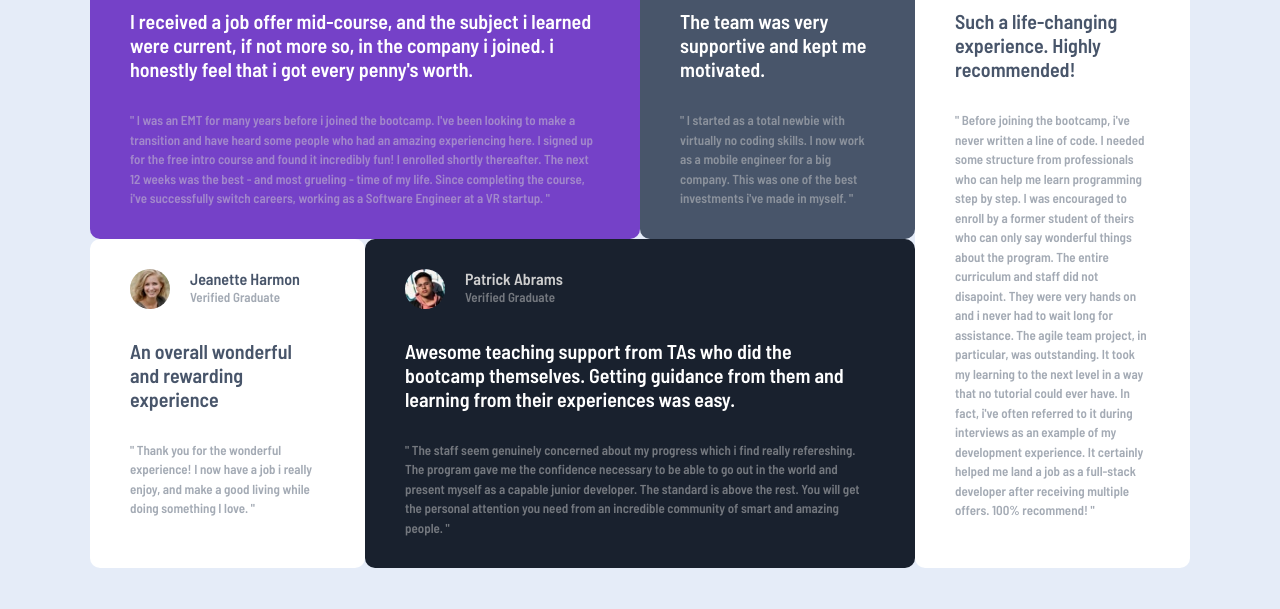
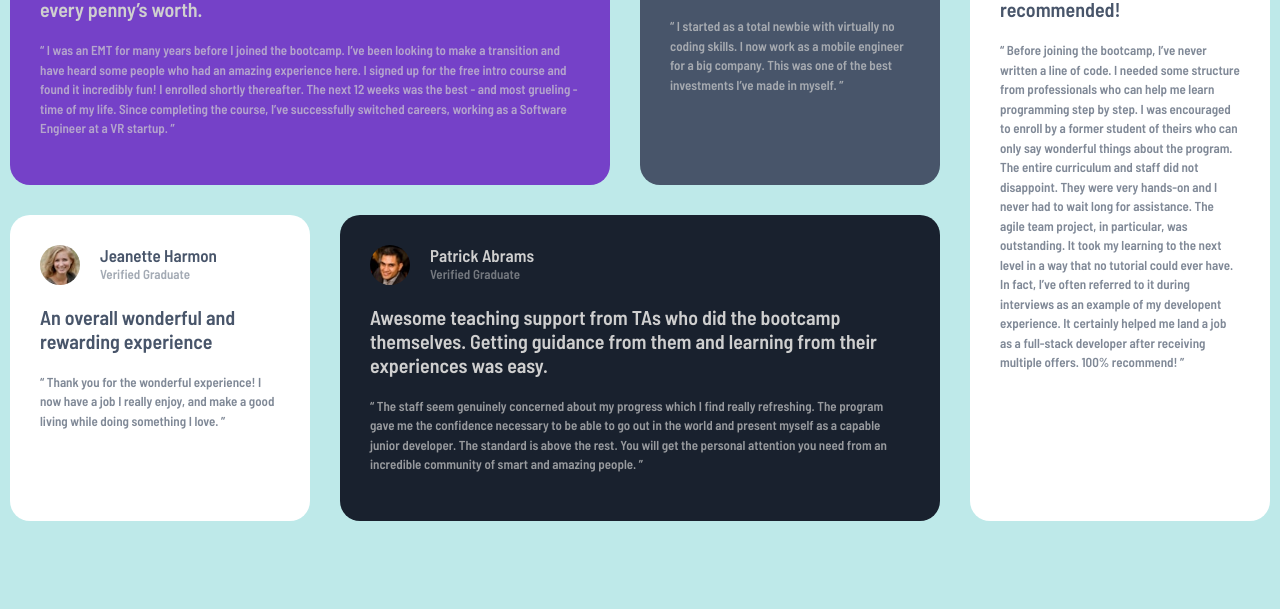
Before and after one commit to saykeed/testimonial-grids, a plain HTML site: page index.html in a window 1280 px wide. Shown: the part 191-800 px from the top of the page. Drawn offline with nearby package versions, Linux system fonts and the light colour scheme.

Commit message:
i rebuilt this using css grids
it was fun and fast using css grid to build this

```diff
--- a/index.html
+++ b/index.html
@@ -15,120 +15,114 @@
 
 
 </head>
-<body id="bigbody">
 
-    <div class="container-fluid">
-        <div class="row mx-3 mx-md-3 mx-lg-auto " id="wrapcon" >
-            <div class="col-md-9 ">
-                <div class="row">
-                    <div class="col-lg-8" id="griddaniel">
-                        <header id="gridhead">
-                            <img src="images/image-daniel.jpg" alt="Daniel Clifford image">
-                            <div id="gridheadtext">
+<body id="body">
+    <div id="gridcon">
+        <div id="daniel">
+            <img src="images/bg-pattern-quotation.svg" id="daniel_svg" alt="quote svg">
+            <header>
+                <img src="images/image-daniel.jpg" id="" alt="image of Daniel">
+                <span>
                     <h5>Daniel Clifford</h5>
                     <p>Verified Graduate</p>
-                            </div>
+                </span>
             </header>
             <h4>
-                            I received a job offer mid-course, and the subject i learned
-                            were current, if not more so, in the company i joined. i honestly
-                            feel that i got every penny's worth.
+                I received a job offer mid-course, and the subjects I learned were
+                 current, if not more so, in the company I joined. I honestly feel I
+                got every penny’s worth.
             </h4>
             <p>
-                            " I was an EMT for many years before i joined the bootcamp. I've
-                            been looking to make a transition and have heard some people who
-                            had an amazing experiencing here. I signed up for the free intro
-                            course and found it incredibly fun! I enrolled shortly thereafter.
-                            The next 12 weeks was the best - and most grueling - time of my
-                            life. Since completing the course, i've successfully switch careers,
-                            working as a Software Engineer at a VR startup. "
+                “ I was an EMT for many years before I joined the bootcamp. I’ve been
+                looking to make a transition and have heard some people who had an
+                amazing experience here. I signed up for the free intro course and
+                found it incredibly fun! I enrolled shortly thereafter. The next 12
+                weeks was the best - and most grueling - time of my life. Since
+                completing the course, I’ve successfully switched careers, working
+                as a Software Engineer at a VR startup. ”
             </p>
+
         </div>
-                    <div class="col-lg-4" id="gridjona">
-                        <header id="gridhead">
-                            <img src="images/image-jonathan.jpg" alt="Jonathan image">
-                            <div id="gridheadtext">
+        <div id="jonathan">
+            <header>
+                <img src="images/image-jonathan.jpg" alt="image of jonathan">
+                <span>
                     <h5>Jonathan Walters</h5>
                     <p>Verified Graduate</p>
-                            </div>
+                </span>
             </header>
             <h4>
                 The team was very supportive and kept me motivated.
             </h4>
             <p>
-                            " I started as a total newbie with virtually no coding skills.
+                “ I started as a total newbie with virtually no coding skills.
                 I now work as a mobile engineer for a big company. This was one
-                            of the best investments i've made in myself. "
+                of the best investments I’ve made in myself. ”
             </p>
         </div>
-                    <div class="col-lg-4" id="gridjean">
-                        <header id="gridhead">
-                            <img src="images/image-jeanette.jpg" alt="Jonathan image">
-                            <div id="gridheadtext">
+        <div id="kira">
+            <header>
+                <img src="images/image-kira.jpg" alt="image of Kira">
+                <span>
+                    <h5>Kira Whittle</h5>
+                    <p>Verified Graduate</p>
+                </span>
+            </header>
+            <h4>
+                Such a life-changing experience. Highly recommended!
+            </h4>
+            <p>
+                “ Before joining the bootcamp, I’ve never written a line of code.
+                I needed some structure from professionals who can help me learn
+                programming step by step. I was encouraged to enroll by a former
+                student of theirs who can only say wonderful things about the program.
+                The entire curriculum and staff did not disappoint. They were very
+                hands-on and I never had to wait long for assistance. The agile team
+                project, in particular, was outstanding. It took my learning to the
+                next level in a way that no tutorial could ever have. In fact, I’ve
+                often referred to it during interviews as an example of my developent
+                experience. It certainly helped me land a job as a full-stack developer
+                after receiving multiple offers. 100% recommend! ”
+            </p>
+        </div>
+        <div id="jean">
+            <header>
+                <img src="images/image-jeanette.jpg" alt="image of Jeanette">
+                <span>
                     <h5>Jeanette Harmon</h5>
                     <p>Verified Graduate</p>
-                            </div>
+                </span>
             </header>
             <h4>
                 An overall wonderful and rewarding experience
             </h4>
             <p>
-                            " Thank you for the wonderful experience! I now have a job i
-                            really enjoy, and make a good living while doing something I love. "
+                “ Thank you for the wonderful experience! I now have a job I really
+                enjoy, and make a good living while doing something I love. ”
             </p>
         </div>
-                    <div class="col-lg-8" id="gridpatrick">
-                        <header id="gridhead">
-                            <img src="images/image-patrick.jpg" alt="Patrick image">
-                            <div id="gridheadtext">
+        <div id="patrick">
+            <header>
+                <img src="images/image-daniel.jpg" alt="image of Daniel">
+                <span>
                     <h5>Patrick Abrams</h5>
                     <p>Verified Graduate</p>
-                            </div>
+                </span>
             </header>
             <h4>
                 Awesome teaching support from TAs who did the bootcamp themselves.
-                            Getting guidance from them and learning from their experiences was
-                            easy.
+                Getting guidance from them and learning from their experiences was easy.
             </h4>
             <p>
-                            " The staff seem genuinely concerned about my progress which i find really
-                            refereshing. The program gave me the confidence necessary to be able to go
-                            out in the world and present myself as a capable junior developer. The
-                            standard is above the rest. You will get the personal attention you need from
-                            an incredible community of smart and amazing people. "
+                “ The staff seem genuinely concerned about my progress which I find
+                really refreshing. The program gave me the confidence necessary to
+                be able to go out in the world and present myself as a capable junior
+                developer. The standard is above the rest. You will get the personal
+                attention you need from an incredible community of smart and amazing
+                people. ”
             </p>
         </div>
     </div>
+</body>
 
-            </div>
-            <div class="col-md-3" id="gridkira">
-                <header id="gridhead">
-                    <img src="images/image-kira.jpg" alt="Kira image">
-                    <div id="gridheadtext">
-                        <h5>Kira Whittle</h5>
-                        <p>Verified Graduate</p>
-                    </div>
-                </header>
-                <h4>
-                    Such a life-changing experience. Highly recommended!
-                </h4>
-                <p>
-                    " Before joining the bootcamp, i've never written a line of code.
-                    I needed some structure from professionals who can help me learn
-                    programming step by step. I was encouraged to enroll by a former
-                    student of theirs who can only say wonderful things about the
-                    program. The entire curriculum and staff did not disapoint. They
-                    were very hands on and i never had to wait long for assistance.
-                    The agile team project, in particular, was outstanding. It took
-                    my learning to the next level in a way that no tutorial could
-                    ever have. In fact, i've often referred to it during interviews as
-                    an example of my development experience. It certainly helped me land
-                    a job as a full-stack developer after receiving multiple offers.
-                    100% recommend! "
-                </p>
-            </div>
-        </div>
-    </div>
-
-</body>
 </html>
--- a/style.css
+++ b/style.css
@@ -8,247 +8,216 @@
 
 }
 
-
-#bigbody{
-    background: rgba(118, 153, 218, 0.186);
+#body{
+    background: rgba(138, 216, 216, 0.549);
 }
 
-#wrapcon{
+/* for all h5 in the grid*/
+header h5{
+    font-family: 'Barlow Semi Condensed', sans-serif;
+    font-size: 17px;
 
-    max-width: 1100px;
-    margin-top: 100px;
 }
 
-/* for the daniel column */
+/* margin tp & bottom for all h4 in the grid*/
+#gridcon h4{
+    font-size: 20px;
+    font-weight: 700;
+    margin: 20px 0;
 
-#griddaniel{
-    background: hsl(263, 55%, 52%);
-    padding: 30px 40px;
-    border-radius: 10px;
 }
 
-#gridjona{
-    background: hsl(217, 19%, 35%);
-    padding: 30px 40px;
-    border-radius: 10px;
+
+/* for the grid setup and the backgroubnd and general gap and padding */
+#gridcon{
+    display: grid;
+    grid-template-columns: 300px auto 300px 300px;
+    grid-gap: 30px;
+    padding: 10px;
+   max-width: 1440px;
+    margin: 40px auto;
+
 }
 
-#gridhead{
-    display: flex;
-    align-items: center;
-
-    margin: 0;
+#daniel, #jonathan, #kira, #jean, #patrick{
+    padding: 30px;
+    border-radius: 20px;
 }
 
-#gridhead img{
+#daniel{
+    grid-column: 1 / 3;
+    background: hsl(263, 55%, 52%);
+    position: relative;
+}
+
+#jonathan{
+    background: hsl(217, 19%, 35%);
+}
+
+#kira{
+    grid-column: 4;
+    grid-row: 1 / 3;
+    background: white;
+}
+
+#jean{
+    grid-column: 1;
+    grid-row: 2;
+    background: white;
+}
+
+#patrick{
+    grid-column: 2 / 4;
+    grid-row: 2;
+    background: hsl(219, 29%, 14%);
+}
+
+
+/* for each grid header that contains the picture and name */
+header{
+    display: flex;
+    flex-wrap: wrap;
+    align-items: center;
+}
+
+img{
     width: 40px;
     height: 40px;
-    border-radius: 50%;
+    border-radius: 40px;
     margin-right: 20px;
+}
+
+#daniel_svg{
+    position: absolute;
+    border-radius: 0;
+    width: 100px;
+    height: auto;
+    top: 0;
+    right: 60px;
+
+
+}
+
+
+/* removing the default margins on H(s) and p elements*/
+header h5, header p, h4{
+    margin: 0 0;
+}
+
+/* setting the text color for some of the grid that has the same colors
+this includes daniel, jonathan and patrick */
+#daniel h5, #daniel h4, #jonathan h5, #jonathan h4, #patrick h5, #patrick h4{
+    color: hsl(0, 0%, 81%);
+    position: relative;
+    z-index: 1;
+
+}
+
+#daniel header p, #jonathan header p, #patrick header p {
+    color: hsla(0, 0%, 81%, 50%);
+}
+
+#daniel p, #jonathan p, #patrick p{
+    color: hsla(0, 0%, 81%, 70%);
+    font-size: 13px;
 }
 
 
 
-#gridheadtext h5{
-    color: hsl(0, 0%, 81%);
-    margin-bottom: 0;
-    font-size: 16px;
 
+/* setting the text color for some of the grid that has the same colors
+this includes kira and jean */
+#kira h5, #kira h4, #jean h5, #jean h4{
+    color: hsl(217, 19%, 35%);
 }
 
-#griddaniel p{
-    color: hsla(0, 0%, 81%, 50%);
-    margin-bottom: 0;
-    font-size: 13px;
-
+#kira header p, #jean header p {
+    color: hsla(217, 19%, 35%, 50%);
 }
 
-#griddaniel h4{
-    font-size: 20px;
-    color: white;
-    margin: 30px 0;
-}
-
-
-/* for the jonathan column */
-
-
-#gridjona{
-    background: hsl(217, 19%, 35%);
-    padding: 30px 40px;
-    border-radius: 10px;
-}
-
-#gridhead{
-    display: flex;
-    align-items: center;
-
-    margin: 0;
-}
-
-#gridhead img{
-    width: 40px;
-    height: 40px;
-    border-radius: 50%;
-    margin-right: 20px;
+#kira p, #jean p{
+    color: hsla(217, 19%, 35%, 70%);
+    font-size: 13px;
 }
 
 
 
-#gridheadtext h5{
-    color: hsl(0, 0%, 81%);
-    margin-bottom: 0;
-    font-size: 16px;
+/* for screens lesser than 1100px*/
+@media screen and (max-width:1100px){
+    #gridcon{
+        grid-template-columns: auto auto auto auto;
+    }
 
-}
+    #daniel{
+        grid-column: 1 / span 3;
+        grid-row: 1;
+    }
 
-#gridjona p{
-    color: hsla(0, 0%, 81%, 50%);
-    margin-bottom: 0;
-    font-size: 13px;
+    #jonathan{
+        grid-column: 4 / span 1;
+        grid-row: 1;
+    }
 
-}
+    #jean{
+        grid-column: 1 / span 1;
+        grid-row: 2;
+    }
 
-#gridjona h4{
-    font-size: 20px;
-    color: white;
-    margin: 30px 0;
-}
+    #patrick{
+        grid-column: 2 / span 3;
+        grid-row: 2;
+    }
 
-
-/* for the jeanette column */
-
-
-#gridjean{
-    background: hsl(0, 0%, 100%);
-    padding: 30px 40px;
-    border-radius: 10px;
-}
-
-#gridhead{
-    display: flex;
-    align-items: center;
-
-    margin: 0;
-}
-
-#gridhead img{
-    width: 40px;
-    height: 40px;
-    border-radius: 50%;
-    margin-right: 20px;
+    #kira{
+        grid-column: 1 / span 4;
+        grid-row: 3;
+    }
 }
 
 
 
-#gridjean #gridheadtext h5{
-    color: hsl(217, 19%, 35%);
-    margin-bottom: 0;
-    font-size: 16px;
+/* for screens lesser than 800px (tablets & phones) */
+@media screen and (max-width:800px){
+    #gridcon{
+        grid-template-columns: auto auto auto auto;
+    }
+
+
+#daniel{
+    grid-column: 1 / span 4;
+    grid-row: 1;
+}
+
+#jonathan{
+    grid-column: 1 / span 4;
+    grid-row: 2;
+}
+
+#jean{
+    grid-column: 1 / span 4;
+    grid-row: 3;
+}
+
+#patrick{
+    grid-column: 1 / span 4;
+    grid-row: 4;
+}
+
+#kira{
+    grid-column: 1 / span 4;
+    grid-row: 5;
+}
+
+
+#daniel_svg{
+    position: absolute;
+    border-radius: 0;
+    width: 100px;
+    height: auto;
+    top: 0;
+    right: 20px;
+
 
 }
 
-#gridjean p{
-    color: hsla(217, 19%, 35%, 50%);
-    margin-bottom: 0;
-    font-size: 13px;
-
 }
-
-#gridjean h4{
-    font-size: 20px;
-    color: hsl(217, 19%, 35%);
-    margin: 30px 0;
-}
-
-
-/* for the patrick column */
-
-
-#gridpatrick{
-    background: hsl(219, 29%, 14%);
-    padding: 30px 40px;
-    border-radius: 10px;
-}
-
-#gridhead{
-    display: flex;
-    align-items: center;
-
-    margin: 0;
-}
-
-#gridhead img{
-    width: 40px;
-    height: 40px;
-    border-radius: 50%;
-    margin-right: 20px;
-}
-
-
-
-#gridpatrick #gridheadtext h5{
-    color: hsl(0, 0%, 81%);
-    margin-bottom: 0;
-    font-size: 16px;
-
-}
-
-#gridpatrick p{
-    color: hsla(0, 0%, 81%, 50%);
-    margin-bottom: 0;
-    font-size: 13px;
-
-}
-
-#gridpatrick h4{
-    font-size: 20px;
-    color: white;
-    margin: 30px 0;
-}
-
-
-/* for the Kira column */
-
-
-#gridkira{
-    background: hsl(0, 0%, 100%);
-    padding: 30px 40px;
-    border-radius: 10px;
-}
-
-#gridhead{
-    display: flex;
-    align-items: center;
-
-    margin: 0;
-}
-
-#gridhead img{
-    width: 40px;
-    height: 40px;
-    border-radius: 50%;
-    margin-right: 20px;
-}
-
-
-
-#gridkira #gridheadtext h5{
-    color: hsl(217, 19%, 35%);
-    margin-bottom: 0;
-    font-size: 16px;
-
-}
-
-#gridkira p{
-    color: hsla(217, 19%, 35%, 50%);
-    margin-bottom: 0;
-    font-size: 13px;
-
-}
-
-#gridkira h4{
-    font-size: 20px;
-    color: hsl(217, 19%, 35%);
-    margin: 30px 0;
-}
```
Lines whose indentation alone changed are shown as unchanged.
